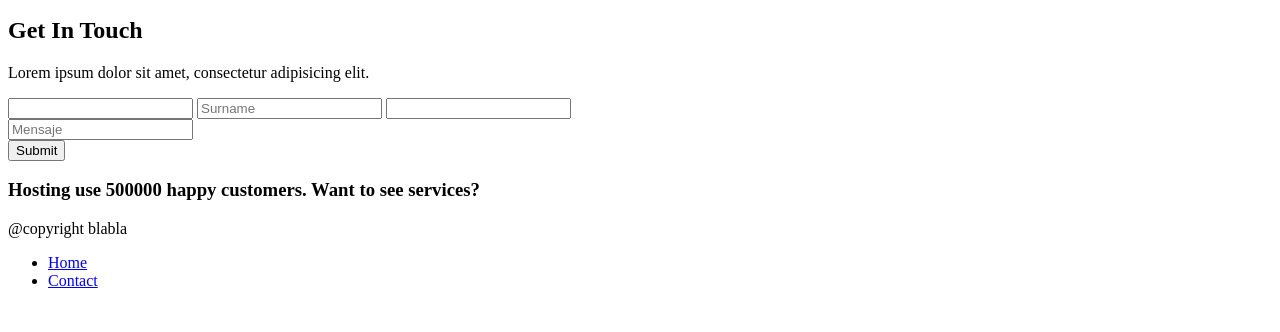
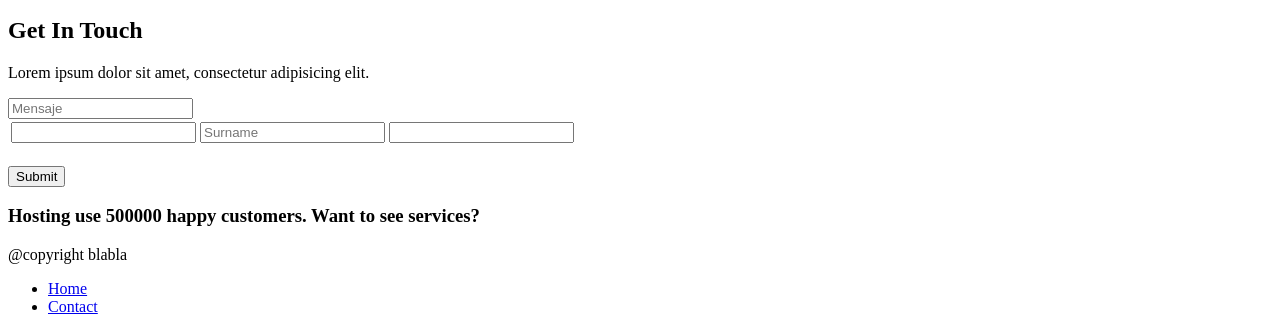
Before and after one commit to johirava/TP-02, a plain HTML site: page contact.html in a window 1280 px wide. Shown: the part 610-942 px from the top of the page. Before the commit the page ends 916 px from the top, so only its background shows below. Drawn offline with Linux system fonts and the light colour scheme.

Commit message:
Agregue tabla

```diff
--- a/contact.html
+++ b/contact.html
@@ -30,18 +30,19 @@
 
 		<article>
 			<form method="post" action="enviar.php">
-
-				<input type="text" name="Name" placerholder="Name" required>
-				<input type="text" name="Surname" placeholder="Surname" required>
-				<input type="email" name= "E-Mail" placerholder="E-Mail" required>
-
+				<table>
+					<tr>
+						<td><input type="text" name="Name" placerholder="Name" required></td>
+						<td><input type="text" name="Surname" placeholder="Surname" required></td>
+						<td><input type="email" name= "E-Mail" placerholder="E-Mail" required></td>
+					</tr>
+					<tr>
+						<input type="text" name="mensaje" placeholder="Mensaje">
+					</tr>
+				</table>
 				<br>
 
-				<input type="text" name="mensaje" placeholder="Mensaje">
-
-				<br>
-
-				<input type="submit" value="Submit">
+						<input type="submit" value="Submit">
 
 			</form>
 		</article>
```
